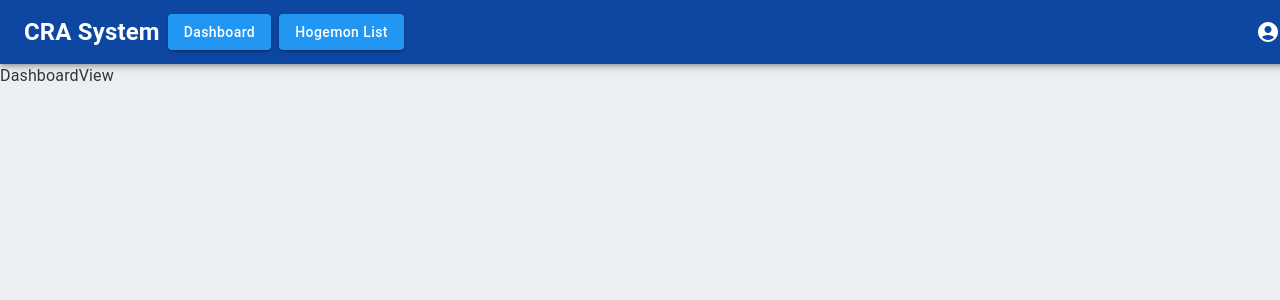
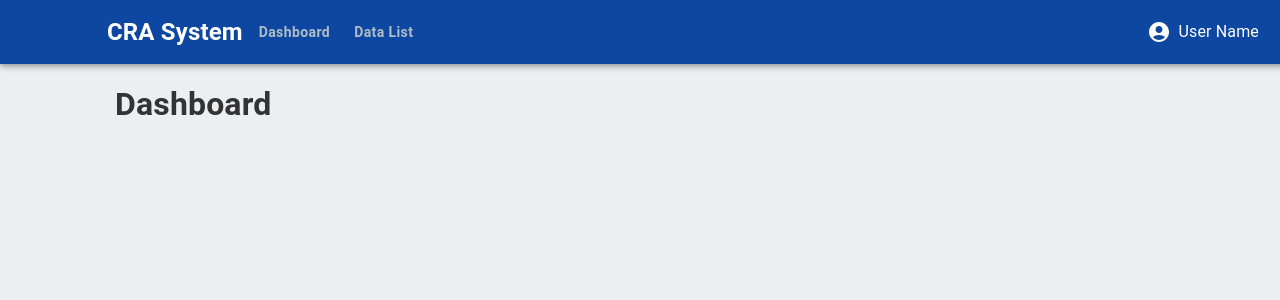
Before and after one commit to kosukekashiwa/cra-sample, a React (Create React App) app: page /cra-app/dashboard in a window 1280 px wide. Shown: the top 300 px of the page. Built offline with nearby package versions, Linux system fonts and the light colour scheme.

Commit message:
refactor

```diff
--- a/src/views/atoms/buttons/DashboardButton.tsx
+++ b/src/views/atoms/buttons/DashboardButton.tsx
@@ -1,12 +1,12 @@
 import React from 'react';
-import PrimaryButton, { PrimaryButtonProps } from './bases/PrimaryButton';
+import HeaderMenuButton, { HeaderMenuButtonProps } from './bases/HeaderMenuButton';
 
 export type DashboardButtonProps = {
-  onDashboardButtonClick: PrimaryButtonProps['onClick'];
+  onDashboardButtonClick: HeaderMenuButtonProps['onClick'];
 };
 
 const DashboardButton: React.VFC<DashboardButtonProps> = (props) => {
-  return <PrimaryButton onClick={props.onDashboardButtonClick} label="Dashboard" />;
+  return <HeaderMenuButton onClick={props.onDashboardButtonClick} label="Dashboard" />;
 };
 
 export default DashboardButton;
--- /dev/null
+++ b/src/views/atoms/buttons/DataListButton.tsx
@@ -0,0 +1,12 @@
+import React from 'react';
+import HeaderMenuButton, { HeaderMenuButtonProps } from './bases/HeaderMenuButton';
+
+export type DataListButtonProps = {
+  onDataListButtonClick: HeaderMenuButtonProps['onClick'];
+};
+
+const DataListButton: React.VFC<DataListButtonProps> = (props) => {
+  return <HeaderMenuButton onClick={props.onDataListButtonClick} label="Data List" />;
+};
+
+export default DataListButton;
--- a/src/views/atoms/buttons/HogemonListButton.tsx
+++ /dev/null
@@ -1,12 +0,0 @@
-import React from 'react';
-import PrimaryButton, { PrimaryButtonProps } from './bases/PrimaryButton';
-
-export type HogemonListButtonProps = {
-  onHogemonListButtonClick: PrimaryButtonProps['onClick'];
-};
-
-const HogemonListButton: React.VFC<HogemonListButtonProps> = (props) => {
-  return <PrimaryButton onClick={props.onHogemonListButtonClick} label="Hogemon List" />;
-};
-
-export default HogemonListButton;
--- /dev/null
+++ b/src/views/atoms/buttons/bases/HeaderMenuButton.tsx
@@ -0,0 +1,21 @@
+import React from 'react';
+import Button, { ButtonProps } from '@mui/material/Button';
+import { blueGrey } from '@mui/material/colors';
+
+export type HeaderMenuButtonProps = Pick<ButtonProps, 'onClick'> & {
+  label: string;
+};
+
+const HeaderMenuButton: React.VFC<HeaderMenuButtonProps> = (props) => {
+  return (
+    <Button
+      variant="text"
+      onClick={props.onClick}
+      sx={{ color: blueGrey[200], fontWeight: 'bold' }}
+    >
+      {props.label}
+    </Button>
+  );
+};
+
+export default HeaderMenuButton;
--- a/src/views/atoms/containers/MainContainer.tsx
+++ b/src/views/atoms/containers/MainContainer.tsx
@@ -7,7 +7,7 @@ type MainContainerProps = {
 
 const MainContainer: React.VFC<MainContainerProps> = (props) => {
   return (
-    <Box flexGrow={1} sx={{ overflowY: 'auto' }}>
+    <Box flexGrow={1} width="1200px" margin="auto" px="32px" py="16px" sx={{ overflowY: 'auto' }}>
       {props.children}
     </Box>
   );
--- /dev/null
+++ b/src/views/atoms/labels/ViewTitleLabel.tsx
@@ -0,0 +1,10 @@
+import React from 'react';
+import BaseLabel, { BaseLabelProps } from './bases/BaseLabel';
+
+export type ViewTitleLabelProps = Pick<BaseLabelProps, 'label'>;
+
+const ViewTitleLabel: React.VFC<ViewTitleLabelProps> = (props) => {
+  return <BaseLabel label={props.label} remSize={2} bold />;
+};
+
+export default ViewTitleLabel;
--- a/src/views/ecosystems/CRAHeader.tsx
+++ b/src/views/ecosystems/CRAHeader.tsx
@@ -1,13 +1,13 @@
 import React from 'react';
 import AppHeader from '../organisms/AppHeader';
 import DashboardButton, { DashboardButtonProps } from '../atoms/buttons/DashboardButton';
-import HogemonListButton, { HogemonListButtonProps } from '../atoms/buttons/HogemonListButton';
+import DataListButton, { DataListButtonProps } from '../atoms/buttons/DataListButton';
 
 export type CRAHeaderProps = Pick<DashboardButtonProps, 'onDashboardButtonClick'> &
-  Pick<HogemonListButtonProps, 'onHogemonListButtonClick'>;
+  Pick<DataListButtonProps, 'onDataListButtonClick'>;
 
 const CRAHeader: React.VFC<CRAHeaderProps> = (props) => {
-  const userName = 'Satoshi';
+  const userName = 'User Name';
 
   return (
     <AppHeader
@@ -17,7 +17,7 @@ const CRAHeader: React.VFC<CRAHeaderProps> = (props) => {
         { id: 0, node: <DashboardButton onDashboardButtonClick={props.onDashboardButtonClick} /> },
         {
           id: 1,
-          node: <HogemonListButton onHogemonListButtonClick={props.onHogemonListButtonClick} />,
+          node: <DataListButton onDataListButtonClick={props.onDataListButtonClick} />,
         },
       ]}
     />
--- a/src/views/environments/Home.tsx
+++ b/src/views/environments/Home.tsx
@@ -1,7 +1,7 @@
 import React, { useCallback } from 'react';
 import { Route, Switch, Redirect, useRouteMatch, useHistory } from 'react-router-dom';
 import DashboardView from './dashboard/DashboardView';
-import HogemonListView from './hogemon/HogemonListView';
+import DataListView from './hogeData/DataListView';
 import CRAHeader from '../ecosystems/CRAHeader';
 import AppContainer from '../atoms/containers/AppContainer';
 import MainContainer from '../atoms/containers/MainContainer';
@@ -13,15 +13,15 @@ const Home: React.VFC = () => {
   const handleDashboardButtonClick = useCallback((): void => {
     history.push(`${path}/dashboard`);
   }, [history, path]);
-  const handleHogemonListButtonClick = useCallback((): void => {
-    history.push(`${path}/hogemon-list`);
+  const handleDataListButtonClick = useCallback((): void => {
+    history.push(`${path}/data-list`);
   }, [history, path]);
 
   return (
     <AppContainer>
       <CRAHeader
         onDashboardButtonClick={handleDashboardButtonClick}
-        onHogemonListButtonClick={handleHogemonListButtonClick}
+        onDataListButtonClick={handleDataListButtonClick}
       />
 
       <MainContainer>
@@ -34,8 +34,8 @@ const Home: React.VFC = () => {
             <DashboardView />
           </Route>
 
-          <Route exact sensitive path={`${path}/hogemon-list`}>
-            <HogemonListView />
+          <Route exact sensitive path={`${path}/data-list`}>
+            <DataListView />
           </Route>
         </Switch>
       </MainContainer>
--- a/src/views/environments/dashboard/DashboardView.tsx
+++ b/src/views/environments/dashboard/DashboardView.tsx
@@ -1,10 +1,11 @@
 import React from 'react';
 import Box from '@mui/material/Box';
+import ViewTitleLabel from '../../atoms/labels/ViewTitleLabel';
 
 const DashboardView: React.VFC = () => {
   return (
-    <Box height="2000px">
-      <span>DashboardView</span>
+    <Box>
+      <ViewTitleLabel label="Dashboard" />
     </Box>
   );
 };
--- /dev/null
+++ b/src/views/environments/hogeData/DataListView.tsx
@@ -0,0 +1,36 @@
+import React from 'react';
+import { Box } from '@mui/material';
+import ViewTitleLabel from '../../atoms/labels/ViewTitleLabel';
+
+const HogemonListView: React.VFC = () => {
+  const hogemonList: string[] = [
+    'scroll check',
+    'scroll check',
+    'scroll check',
+    'scroll check',
+    'scroll check',
+    'scroll check',
+    'scroll check',
+    'scroll check',
+    'scroll check',
+    'scroll check',
+    'scroll check',
+    'scroll check',
+    'scroll check',
+    'scroll check',
+    'scroll check',
+  ];
+
+  return (
+    <Box>
+      <ViewTitleLabel label="Hoge Data List" />
+      {hogemonList.map((item, idx) => (
+        <Box key={idx} height="100px" mb="8px" sx={{ backgroundColor: 'green' }}>
+          {item}
+        </Box>
+      ))}
+    </Box>
+  );
+};
+
+export default HogemonListView;
--- a/src/views/environments/hogemon/HogemonListView.tsx
+++ /dev/null
@@ -1,8 +0,0 @@
-import React from 'react';
-import { Box } from '@mui/material';
-
-const HogemonListView: React.VFC = () => {
-  return <Box>HogemonListView</Box>;
-};
-
-export default HogemonListView;
--- a/src/views/theme.ts
+++ b/src/views/theme.ts
@@ -16,6 +16,14 @@ const theme = createTheme({
         },
       },
     },
+    MuiToolbar: {
+      styleOverrides: {
+        root: {
+          width: '1200px',
+          margin: 'auto',
+        },
+      },
+    },
     MuiButton: {
       styleOverrides: {
         root: {
```
Also changed, not shown: 2 other files (tests, documents, lock files or other folders).
